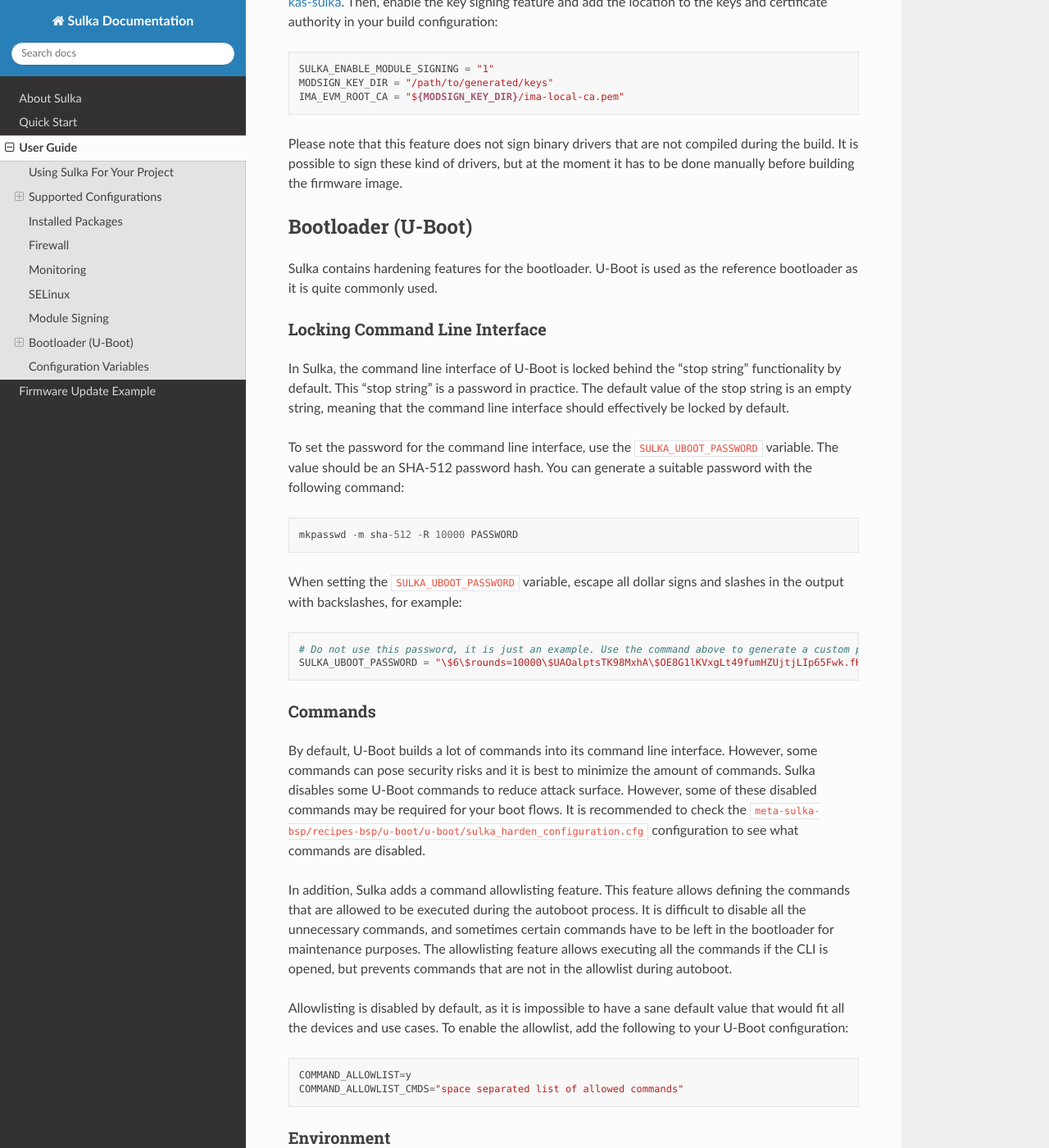
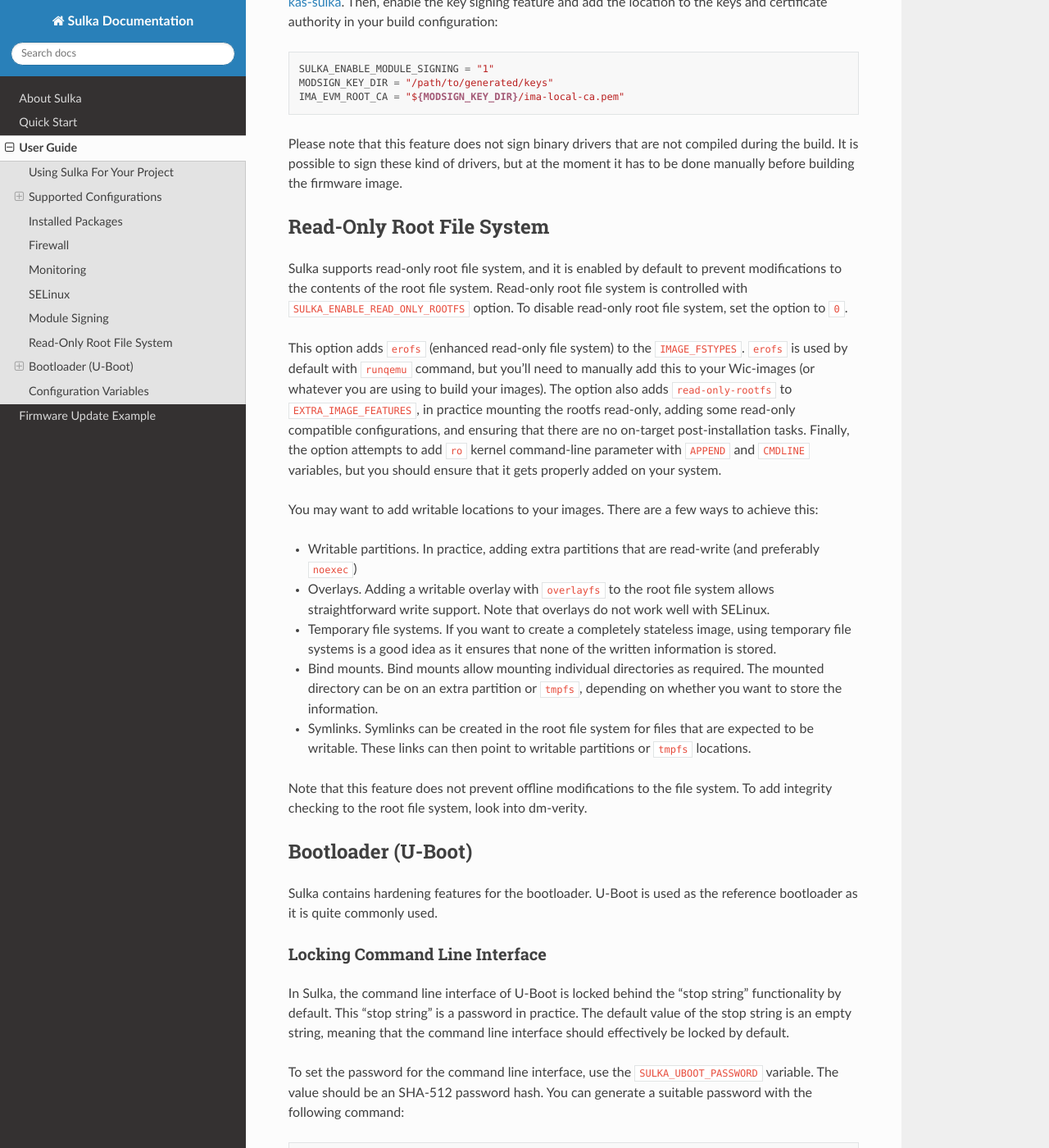
Before and after one commit to AltidSec/sulka-docs, a Sphinx documentation site: the page built from source/user-guide.rst, in a window 1280 px wide and 1400 px high, scrolled down 4252 px. Shown: the whole window at 82% size. Built offline with Sphinx 7.4.7 and the Read the Docs theme 3.1.0, drawn with Linux system fonts in a browser that asks for light colours; some of the changed text lies outside the part shown.

Commit message:
user-guide: Add information about read-only rootfs

```diff
--- a/source/user-guide.rst
+++ b/source/user-guide.rst
@@ -177,6 +177,29 @@
 Please note that this feature does not sign binary drivers that are not compiled during the build.
 It is possible to sign these kind of drivers, but at the moment it has to be done manually before building the firmware image.
 
+Read-Only Root File System
+**************************
+
+Sulka supports read-only root file system, and it is enabled by default to prevent modifications to the contents of the root file system.
+Read-only root file system is controlled with ``SULKA_ENABLE_READ_ONLY_ROOTFS`` option.
+To disable read-only root file system, set the option to ``0``.
+
+This option adds ``erofs`` (enhanced read-only file system) to the ``IMAGE_FSTYPES``.
+``erofs`` is used by default with ``runqemu`` command, but you'll need to manually add this to your Wic-images (or whatever you are using to build your images).
+The option also adds ``read-only-rootfs`` to ``EXTRA_IMAGE_FEATURES``, in practice mounting the rootfs read-only, adding some read-only compatible configurations, and ensuring that there are no on-target post-installation tasks.
+Finally, the option attempts to add ``ro`` kernel command-line parameter with ``APPEND`` and ``CMDLINE`` variables, but you should ensure that it gets properly added on your system.
+
+You may want to add writable locations to your images. There are a few ways to achieve this:
+
+* Writable partitions. In practice, adding extra partitions that are read-write (and preferably ``noexec``)
+* Overlays. Adding a writable overlay with ``overlayfs`` to the root file system allows straightforward write support. Note that overlays do not work well with SELinux.
+* Temporary file systems. If you want to create a completely stateless image, using temporary file systems is a good idea as it ensures that none of the written information is stored.
+* Bind mounts. Bind mounts allow mounting individual directories as required. The mounted directory can be on an extra partition or ``tmpfs``, depending on whether you want to store the information.
+* Symlinks. Symlinks can be created in the root file system for files that are expected to be writable. These links can then point to writable partitions or ``tmpfs`` locations.
+
+Note that this feature does not prevent offline modifications to the file system.
+To add integrity checking to the root file system, look into dm-verity.
+
 Bootloader (U-Boot)
 *******************
 
@@ -264,6 +287,11 @@
   Set this option to ``1`` to install ``packagegroup-sulka-monitoring``. This packagegroup contains utilities that can be used to monitor the system.
   See :ref:`Monitoring` for more information.
 
+* ``SULKA_ENABLE_READ_ONLY_ROOTFS`` (1)
+
+  Set this option to ``1`` to make the root file system read-only, or ``0`` to make it writable.
+  For ensuring the integrity of the root file system, it is recommended to keep this ``1``.
+  See :ref:`Read-Only Root File System` for more information.
 
 * ``SULKA_EXPIRE_PASSWORDS`` (0)
 
```
